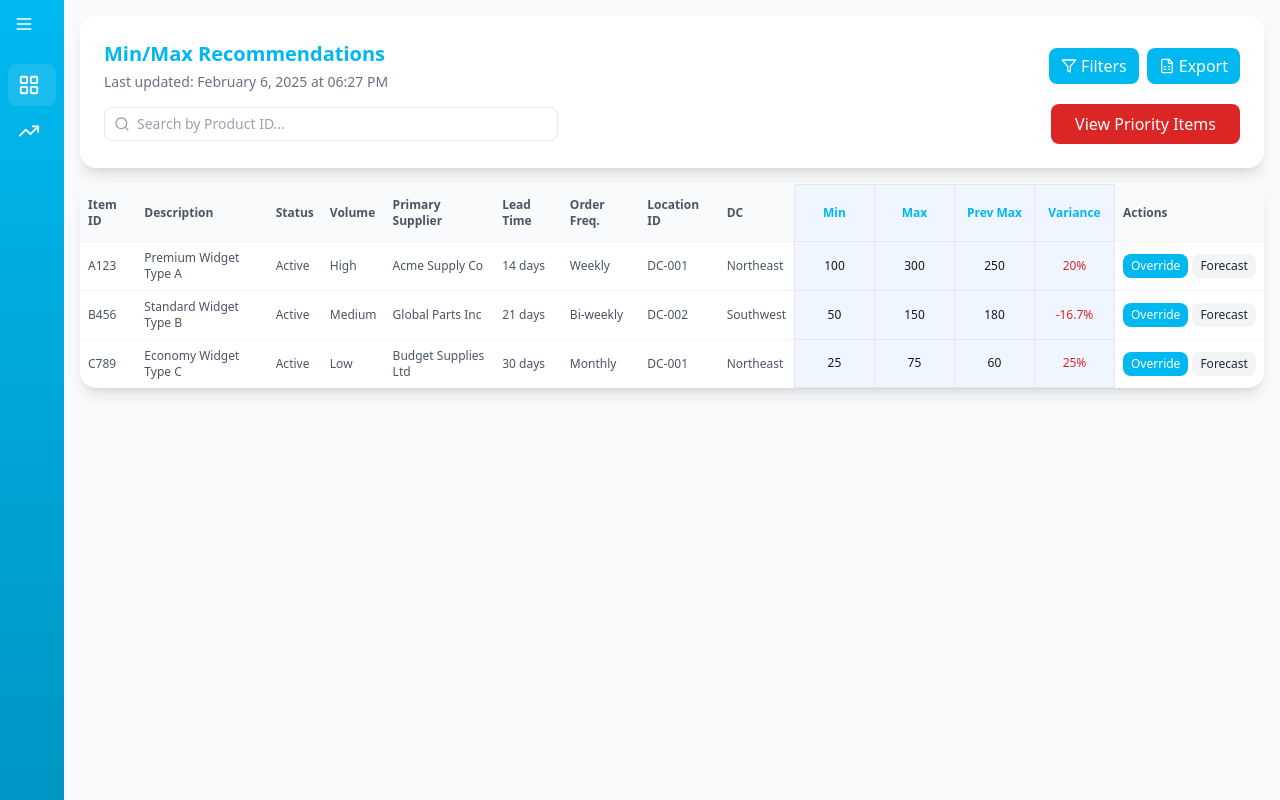
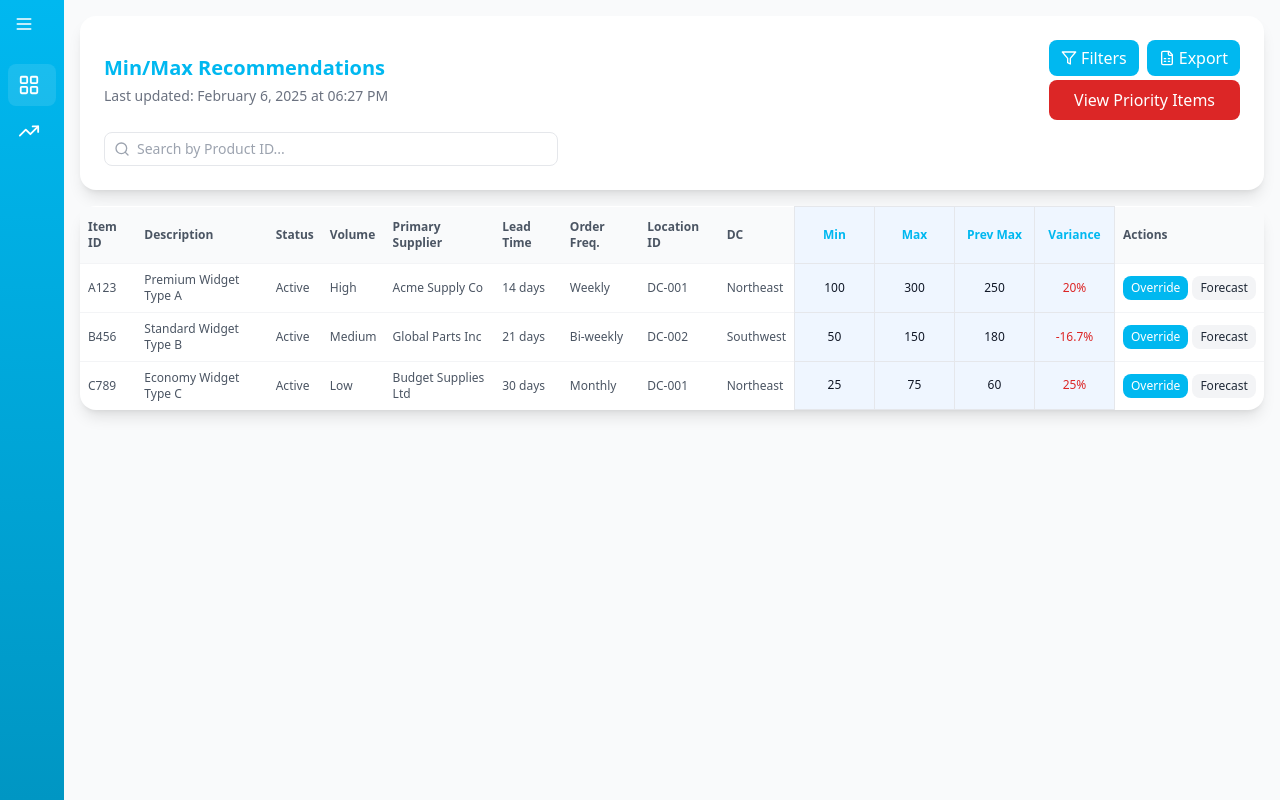
Before and after one commit to mjrojas95/dbt-inventory, a Next.js app: page / in a window 1280 px wide. Built offline with nearby package versions, Linux system fonts and the light colour scheme.

Commit message:
Updated latest changes

```diff
--- a/app/components/MinMaxDashboard.tsx
+++ b/app/components/MinMaxDashboard.tsx
@@ -221,6 +221,16 @@ export default function MinMaxDashboard() {
                 Export
               </Button>
             </div>
+            <Button
+              onClick={() => setShowPriorityOnly(!showPriorityOnly)}
+              variant={showPriorityOnly ? "secondary" : "destructive"}
+              className="text-base px-6 py-2 text-white"
+              style={{
+                backgroundColor: showPriorityOnly ? '#4B5563' : '#DC2626'
+              }}
+            >
+              {showPriorityOnly ? "Show All Items" : "View Priority Items"}
+            </Button>
           </div>
         </div>
 
@@ -236,16 +246,6 @@ export default function MinMaxDashboard() {
               className="w-full pl-8 pr-3 py-1.5 border border-gray-200 rounded-lg focus:outline-none focus:ring-2 focus:ring-[#00B8F0] transition-all text-sm"
             />
           </div>
-          <Button
-            onClick={() => setShowPriorityOnly(!showPriorityOnly)}
-            variant={showPriorityOnly ? "secondary" : "destructive"}
-            className="text-base px-6 py-2 text-white"
-            style={{
-              backgroundColor: showPriorityOnly ? '#4B5563' : '#DC2626'
-            }}
-          >
-            {showPriorityOnly ? "Show All Items" : "View Priority Items"}
-          </Button>
         </div>
 
         {/* Filters */}
```
